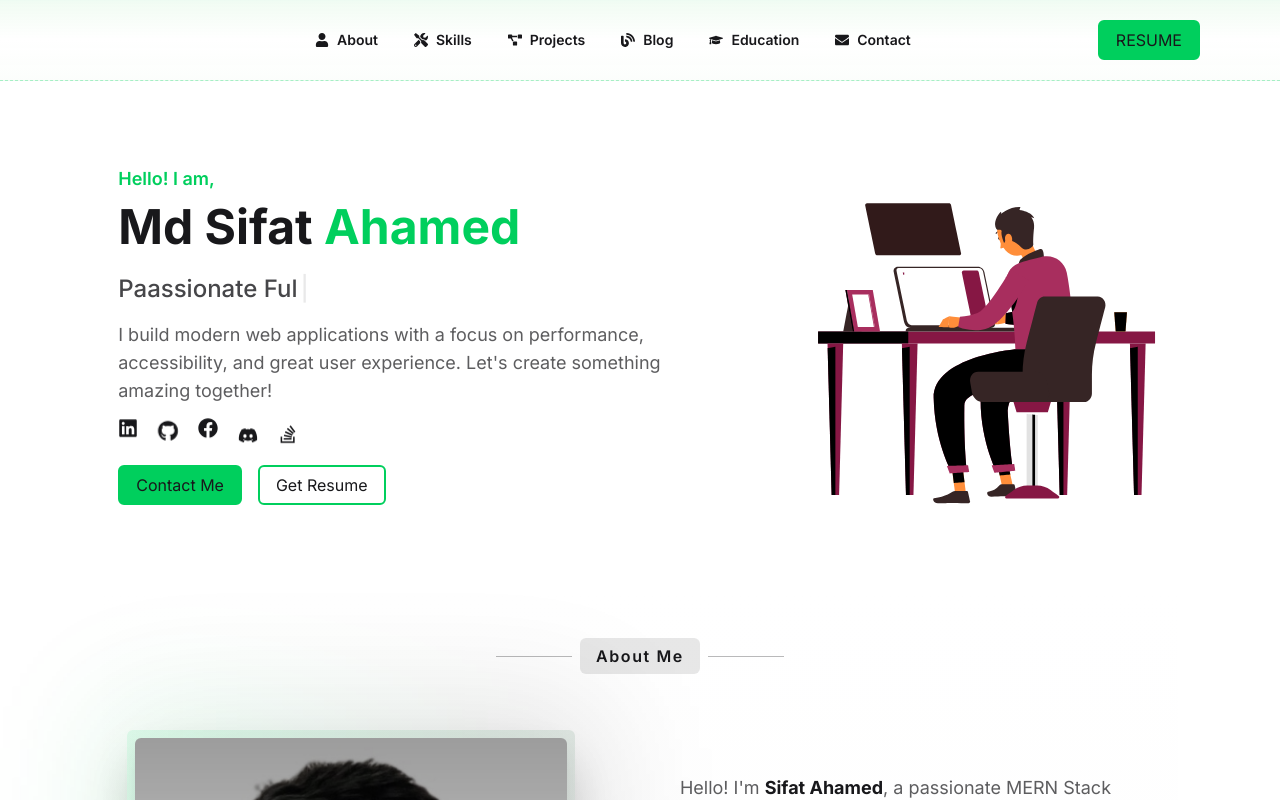
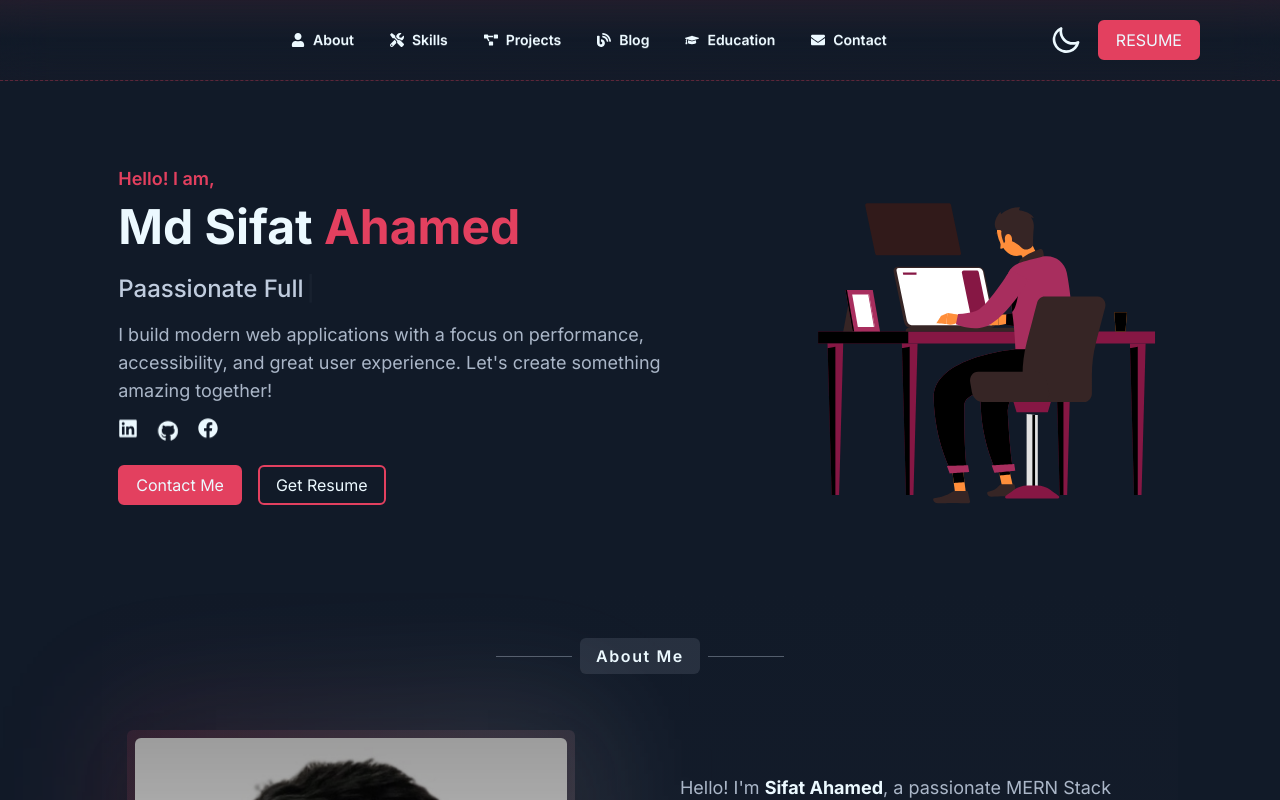
Before and after one commit to MD-SIFAT-AHAMED/My-Portfolio, a React (Vite) app: page / in a window 1280 px wide. Shown: the top 800 px of the page. Built offline with nearby package versions, Linux system fonts and the light colour scheme.

Commit message:
Theme controler added Dark/Light

```diff
--- a/src/Component/Home/Contact.jsx
+++ b/src/Component/Home/Contact.jsx
@@ -126,31 +126,20 @@ const Contact = () => {
     {
       icon: <FaLinkedin className="text-xl" />,
       name: "LinkedIn",
-      url: "https://linkedin.com/in/shihab-dev",
+      url: "https://www.linkedin.com/in/md-sifat-ahamed/",
       color: "hover:text-primary",
     },
-    {
-      icon: <FaDiscord className="text-xl" />,
-      name: "Discord",
-      url: "https://discord.com/users/shihab.dev",
-      color: "hover:text-primary",
-    },
+
     {
       icon: <FaGithub className="text-xl" />,
       name: "GitHub",
-      url: "https://github.com/shihabuddin-dev",
+      url: "https://github.com/MD-SIFAT-AHAMED",
       color: "hover:text-primary",
     },
     {
       icon: <FaFacebook className="text-xl" />,
       name: "Facebook",
-      url: "https://www.facebook.com/shihabuddinReal/",
-      color: "hover:text-primary",
-    },
-    {
-      icon: <FaStackOverflow className="text-xl" />,
-      name: "Stack Overflow",
-      url: "https://stackoverflow.com/users/29589367/shihab-dev",
+      url: "https://www.facebook.com/heyiamsifatahamed/",
       color: "hover:text-primary",
     },
   ];
--- a/src/Component/Shared/AnimatedSocialIcon/AnimatedSocialIcon.jsx
+++ b/src/Component/Shared/AnimatedSocialIcon/AnimatedSocialIcon.jsx
@@ -3,30 +3,21 @@ import { motion } from 'framer-motion';
 
 const socialLinks = [
     {
-        href: 'https://linkedin.com/in/shihab-dev',
+        href: 'https://www.linkedin.com/in/md-sifat-ahamed/',
         icon: <FaLinkedin />,
         label: 'LinkedIn',
     },
     {
-        href: 'https://github.com/shihabuddin-dev',
+        href: 'https://github.com/MD-SIFAT-AHAMED',
         icon: <FaGithub />,
         label: 'GitHub',
     },
     {
-        href: 'https://www.facebook.com/shihabuddinReal/',
+        href: 'https://www.facebook.com/heyiamsifatahamed/',
         icon: <FaFacebook />,
         label: 'Facebook',
     },
-    {
-        href: 'https://discord.com/users/shihab.dev',
-        icon: <FaDiscord />,
-        label: 'Discord',
-    },
-    {
-        href: 'https://stackoverflow.com/users/29589367/shihab-dev',
-        icon: <FaStackOverflow />,
-        label: 'Stack Overflow',
-    },
+
 ];
 
 const iconVariants = {
--- a/src/Component/Shared/Footer/Footer.jsx
+++ b/src/Component/Shared/Footer/Footer.jsx
@@ -1,9 +1,40 @@
-import React from "react";
+import {
+  FaFacebookF,
+  FaGithub,
+  FaLinkedinIn,
+  FaEnvelope,
+} from "react-icons/fa";
 
 const Footer = () => {
   return (
-    <footer className="bg-gray-800  text-white text-center py-4">
-      &copy; 2025 MD SIFAT AHAMED. All rights reserved.
+    <footer className="bg-base-200 text-base-content mt-20">
+      <div className="max-w-screen-2xl w-11/12 mx-auto py-10 flex flex-col items-center gap-3 text-center">
+        {/* Name */}
+        <h2 className="text-xl font-bold">MD SIFAT AHAMED</h2>
+
+        {/* Description */}
+        <p className="text-sm max-w-xl text-base-content/70">
+          MERN Stack Developer with a strong focus on building high-quality, responsive web applications using modern technologies like React, Node.js, and MongoDB.
+        </p>
+
+        {/* Social Icons */}
+        <div className="flex gap-4 text-xl mt-2">
+          <a href="https://www.facebook.com/heyiamsifatahamed/" target="_blank" rel="noreferrer">
+            <FaFacebookF className="hover:text-primary transition" />
+          </a>
+          <a href="https://github.com/MD-SIFAT-AHAMED" target="_blank" rel="noreferrer">
+            <FaGithub className="hover:text-primary transition" />
+          </a>
+          <a href="https://www.linkedin.com/in/md-sifat-ahamed/" target="_blank" rel="noreferrer">
+            <FaLinkedinIn className="hover:text-primary transition" />
+          </a>
+        </div>
+      </div>
+
+      {/* Bottom Section */}
+      <div className="border-t border-base-content/10 text-center text-sm py-4">
+        &copy; {new Date().getFullYear()} MD SIFAT AHAMED. All Rights Reserved.
+      </div>
     </footer>
   );
 };
--- a/src/Component/Shared/Navbar/Navbar.jsx
+++ b/src/Component/Shared/Navbar/Navbar.jsx
@@ -12,6 +12,7 @@ import {
   FaEnvelope,
   FaGraduationCap,
 } from "react-icons/fa";
+import ThemeToggle from "../Ui/ThemeToggle";
 // import resume from '../../assets/resume.pdf';
 
 const Navbar = () => {
@@ -64,7 +65,7 @@ const Navbar = () => {
         </ul>
         {/* Buttons - large screens */}
         <div className="hidden lg:flex items-center gap-4">
-          {/* <ThemeToggle /> */}
+          {<ThemeToggle />}
           <Button variant="primary">
             <a href={"resume"} download>
               RESUME
--- /dev/null
+++ b/src/Component/Shared/Ui/ThemeToggle.jsx
@@ -0,0 +1,49 @@
+import React, { useEffect, useState } from "react";
+
+const ThemeToggle = () => {
+  const [isDark, setIsDark] = useState(() => {
+    const savedTheme = localStorage.getItem("theme");
+    if (savedTheme === "dark") return true;
+    if (savedTheme === "light") return false;
+    // Default to dark mode if no theme is set
+    localStorage.setItem("theme", "dark");
+    return true;
+  });
+
+  useEffect(() => {
+    const theme = isDark ? "dark" : "light";
+    document.documentElement.setAttribute("data-theme", theme);
+    localStorage.setItem("theme", theme);
+  }, [isDark]);
+
+  const toggleTheme = () => setIsDark(!isDark);
+
+  return (
+    <label className="swap swap-rotate">
+      <input
+        type="checkbox"
+        checked={isDark}
+        onChange={toggleTheme}
+        className="theme-controller"
+      />
+      {/* sun icon */}
+      <svg
+        className="swap-off h-8 w-7 md:w-8 fill-current"
+        xmlns="http://www.w3.org/2000/svg"
+        viewBox="0 0 24 24"
+      >
+        <path d="M5.64,17l-.71.71a1,1,0,0,0,0,1.41,1,1,0,0,0,1.41,0l.71-.71A1,1,0,0,0,5.64,17ZM5,12a1,1,0,0,0-1-1H3a1,1,0,0,0,0,2H4A1,1,0,0,0,5,12Zm7-7a1,1,0,0,0,1-1V3a1,1,0,0,0-2,0V4A1,1,0,0,0,12,5ZM5.64,7.05a1,1,0,0,0,.7.29,1,1,0,0,0,.71-.29,1,1,0,0,0,0-1.41l-.71-.71A1,1,0,0,0,4.93,6.34Zm12,.29a1,1,0,0,0,.7-.29l.71-.71a1,1,0,1,0-1.41-1.41L17,5.64a1,1,0,0,0,0,1.41A1,1,0,0,0,17.66,7.34ZM21,11H20a1,1,0,0,0,0,2h1a1,1,0,0,0,0-2Zm-9,8a1,1,0,0,0-1,1v1a1,1,0,0,0,2,0V20A1,1,0,0,0,12,19ZM18.36,17A1,1,0,0,0,17,18.36l.71.71a1,1,0,0,0,1.41,0,1,1,0,0,0,0-1.41ZM12,6.5A5.5,5.5,0,1,0,17.5,12,5.51,5.51,0,0,0,12,6.5Zm0,9A3.5,3.5,0,1,1,15.5,12,3.5,3.5,0,0,1,12,15.5Z" />
+      </svg>
+      {/* moon icon */}
+      <svg
+        className="swap-on h-8 w-7 md:w-8 fill-current"
+        xmlns="http://www.w3.org/2000/svg"
+        viewBox="0 0 24 24"
+      >
+        <path d="M21.64,13a1,1,0,0,0-1.05-.14,8.05,8.05,0,0,1-3.37.73A8.15,8.15,0,0,1,9.08,5.49a8.59,8.59,0,0,1,.25-2A1,1,0,0,0,8,2.36,10.14,10.14,0,1,0,22,14.05,1,1,0,0,0,21.64,13Zm-9.5,6.69A8.14,8.14,0,0,1,7.08,5.22v.27A10.15,10.15,0,0,0,17.22,15.63a9.79,9.79,0,0,0,2.1-.22A8.11,8.11,0,0,1,12.14,19.73Z" />
+      </svg>
+    </label>
+  );
+};
+
+export default ThemeToggle;
--- a/src/Layout/MainLayout.jsx
+++ b/src/Layout/MainLayout.jsx
@@ -12,8 +12,9 @@ const MainLayout = () => {
       <main className="max-w-screen-2xl w-11/12 mx-auto mt-40">
         <Outlet />
       </main>
-
-      <Footer />
+      <footer className="">
+        <Footer />
+      </footer>
     </div>
   );
 };
```
